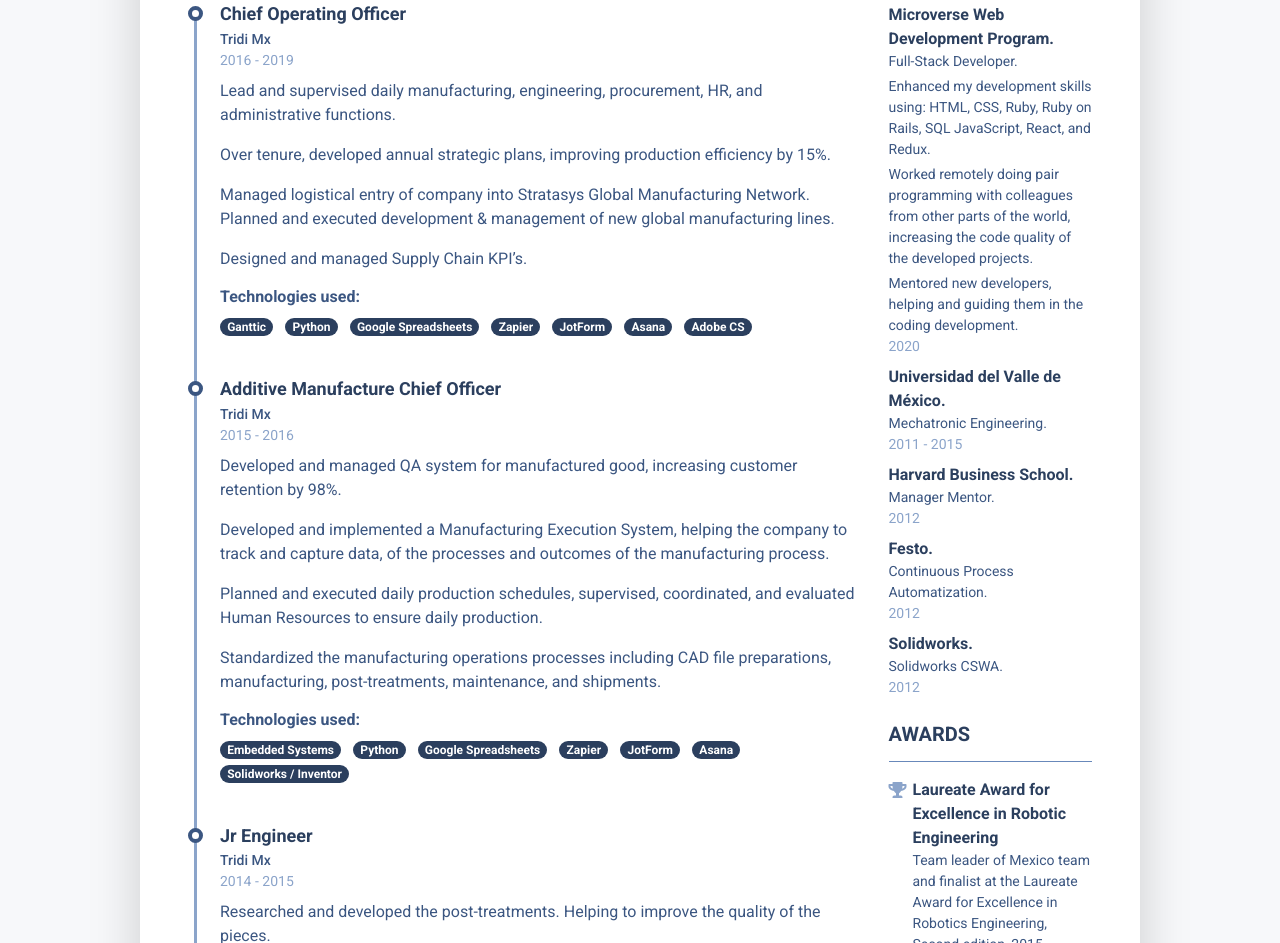
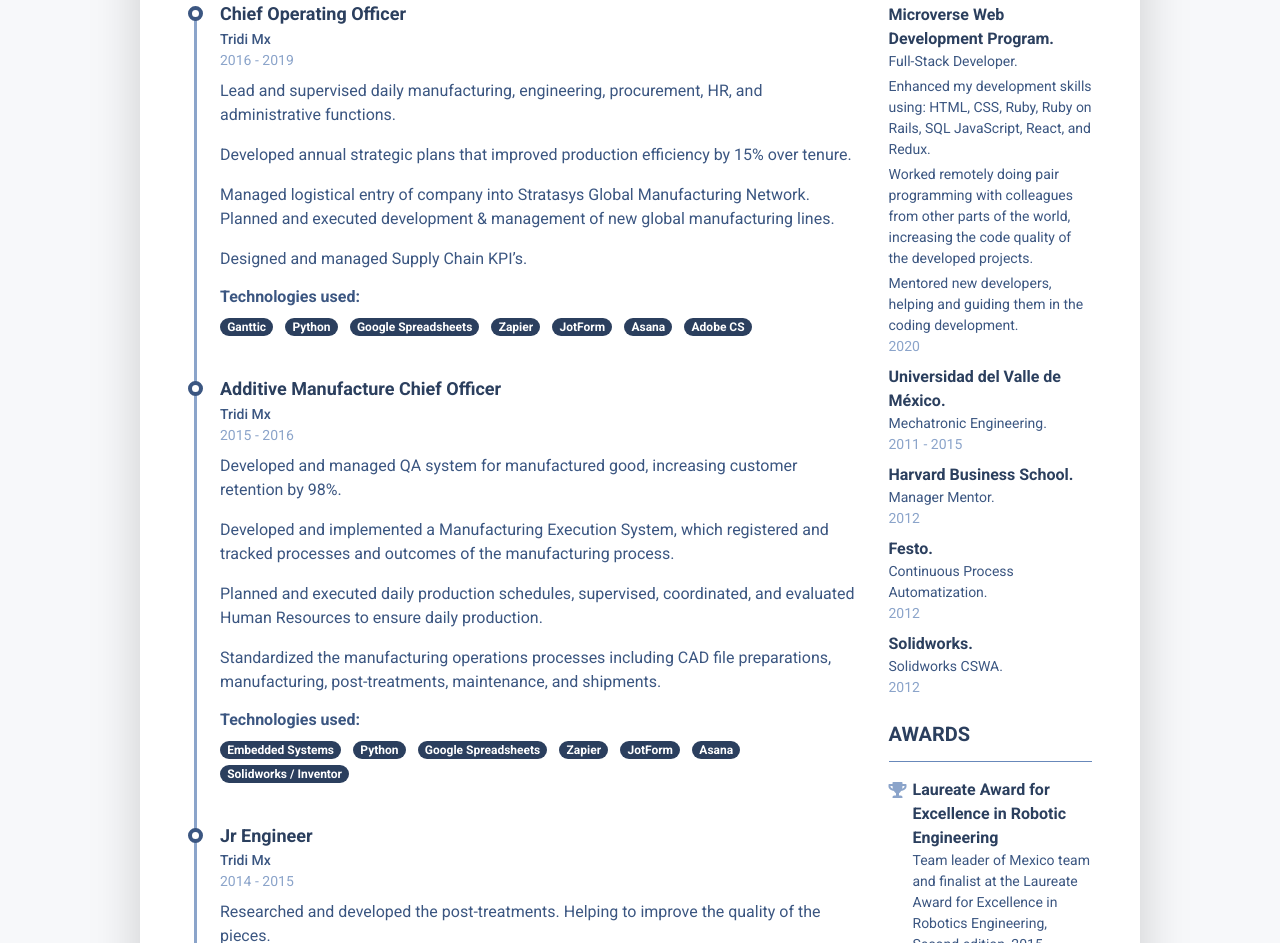
Before and after one commit to Salvador-ON/Salvador-ON-Resume, a plain HTML site: page index.html in a window 1280 px wide. Shown: the part 794-1737 px from the top of the page. Drawn offline with nearby package versions, Linux system fonts and the light colour scheme.

Commit message:
resume update fix sentences

```diff
--- a/index.html
+++ b/index.html
@@ -258,7 +258,7 @@
                         </p>
 
                         <p>
-                          Over tenure, developed annual strategic plans, improving production efficiency by 15%.
+                          Developed annual strategic plans that improved production efficiency by 15% over tenure.
                         </p>
                         <p>
                           Managed logistical entry of company into Stratasys Global Manufacturing Network. Planned and executed development & management of new global manufacturing lines.
@@ -330,9 +330,7 @@
                         </p>
                         <p>
                           Developed and implemented a Manufacturing Execution
-                          System, helping the company to track and capture data,
-                          of the processes and outcomes of the manufacturing
-                          process.
+                          System, which registered and tracked processes and outcomes of the manufacturing process.
                         </p>
                         <p>
                           Planned and executed daily production schedules,
```
Also changed, not shown: 1 other file.
